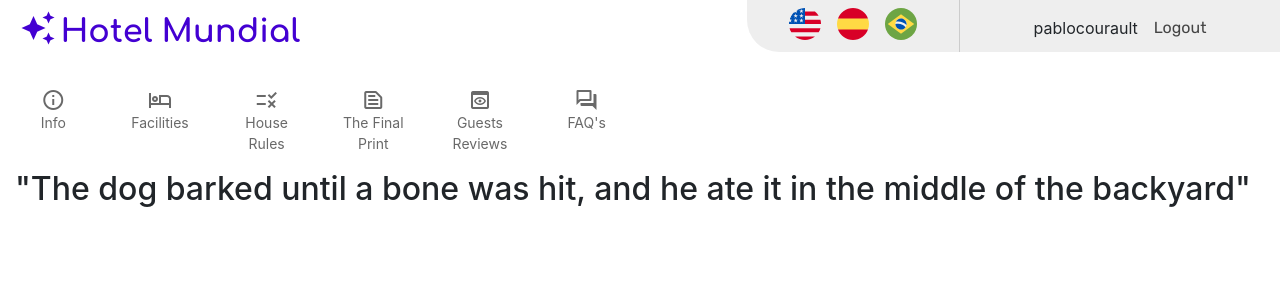
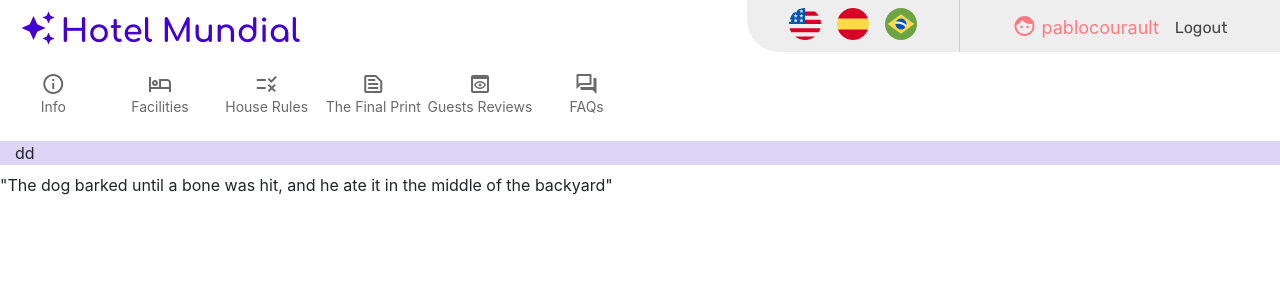
Before and after one commit to pablocourault/Capstone, a Django app: page / in a window 1280 px wide. Shown: the top 300 px of the page. Run offline with Django 3.2, Linux system fonts and the light colour scheme; a user stored in the database is signed in; some libraries are stand-ins or nearby versions.

Commit message:
estilos, estructura del layout

```diff
--- a/hotel/static/hotel/styles.css
+++ b/hotel/static/hotel/styles.css
@@ -63,23 +63,31 @@ body { background-color: #FFF !important;
 .autogestion-item input[type="image"] {padding-right: 16px;
                                        height: 32px;}
 
+#user-authenticated { padding-top: 6px;
+                      font-size: large;
+                      color: #FF7A80; }
 
 .language { height: 32px;
             width: 32px;
             display: block;
             cursor: pointer; }
 
-#header-options-row {padding-top: 24px;}
+#header-info-row {padding-top: 8px;}
 
-.header-options-icons { font-size: 24px;
+.header-info-icons { font-size: 24px;
                      color: dimgray; }
 
-.header-options-label { font-size: 14px;
+.header-info-label { font-size: 14px;
                      font-weight: normal;
                      display: inline-block;
                      text-align: center;
                      color: dimgray;
+                     padding-left: 0;
+                     padding-right: 0;
                      padding-bottom: 8px; } /* to best view in mobile mode */
 
-.header-options-label:hover { cursor: pointer;
+.header-info-label:hover { cursor: pointer;
                            font-weight: bold; }
+
+
+.header-options-col { background-color: #DDD5F5;}
--- a/hotel/templates/hotel/index.html
+++ b/hotel/templates/hotel/index.html
@@ -3,13 +3,13 @@
 {% block body %}
 
   <div class="row">
-    <div class="col">
-    <h2>
+    <div class="col-lg-12 col-sm-12">
+
     {% blocktranslate trimmed %}
       "The dog barked until a bone was hit,
        and he ate it in the middle of the backyard"
     {% endblocktranslate %}
-    </h2>
+
   </div>
   </div>
 
--- a/hotel/templates/hotel/layout.html
+++ b/hotel/templates/hotel/layout.html
@@ -70,9 +70,12 @@
                 <div  class="col-lg-3 col-sm-12" id="name-actions-div">
 
                 {% if user.is_authenticated %}
+                    <div id="user-authenticated">
                     <span class="autogestion-item">
-                        {{ user.username }}
+                        <i class="material-icons icono"> face </i> {{ user.username }}
                     </span>
+                    </div>
+
                 {% endif %}
 
                 {% if user.is_authenticated %}
@@ -95,52 +98,52 @@
 
         </div> <!-- close row cabecera -->
 
-        <div class="row cabecera" id="header-options-row">
+        <div class="row cabecera" id="header-info-row">
 
-            <div class="col-lg-1 col-sm-3 header-options-label">
-            <div class="material-icons-outlined header-options-icons">info</div>
-            <div>Info</div>
+            <div class="col-lg-1 col-sm-3 header-info-label">
+            <div class="material-icons-outlined header-info-icons">info</div>
+            <div>{% translate 'Info' %}</div>
             </div>
 
-            <div class="col-lg-1 col-sm-3 header-options-label">
-            <div class="material-icons-outlined header-options-icons">hotel</div>
-            <div>Facilities</div>
+            <div class="col-lg-1 col-sm-3 header-info-label">
+            <div class="material-icons-outlined header-info-icons">hotel</div>
+            <div>{% translate 'Facilities' %}</div>
             </div>
 
-            <div class="col-lg-1 col-sm-3 header-options-label">
-            <div class="material-icons-outlined header-options-icons">rule</div>
-            <div>House Rules</div>
+            <div class="col-lg-1 col-sm-3 header-info-label">
+            <div class="material-icons-outlined header-info-icons">rule</div>
+            <div>{% translate 'House Rules' %}</div>
             </div>
 
-            <div class="col-lg-1 col-sm-3 header-options-label">
-            <div class="material-icons-outlined header-options-icons">text_snippet</div>
-            <div>The Final Print</div>
+            <div class="col-lg-1 col-sm-3 header-info-label">
+            <div class="material-icons-outlined header-info-icons">text_snippet</div>
+            <div>{% translate 'The Final Print' %}</div>
             </div>
 
-            <div class="col-lg-1 col-sm-3 header-options-label">
-            <div class="material-icons-outlined header-options-icons">preview</div>
-            <div>Guests Reviews</div>
+            <div class="col-lg-1 col-sm-3 header-info-label">
+            <div class="material-icons-outlined header-info-icons">preview</div>
+            <div>{% translate 'Guests Reviews' %}</div>
             </div>
 
-            <div class="col-lg-1 col-sm-3 header-options-label">
-            <div class="material-icons-outlined header-options-icons">question_answer</div>
-            <div>FAQ's</div>
+            <div class="col-lg-1 col-sm-3 header-info-label">
+            <div class="material-icons-outlined header-info-icons">question_answer</div>
+            <div>{% translate 'FAQs' %}</div>
             </div>
 
+        </div> <!-- close header-info-row-->
 
+        <div class="row cabecera" id="header-info-row">
+
+            <div class="col-lg-12 col-sm-12 header-options-col">
+dd
+            </div>
         </div>
 
 
-
-
-
-
-        </div> <!-- close div container-fluid -->
-
-        <div class="container-fluid body">
             {% block body %}
             {% endblock %}
-        </div>
+
+        </div>  <!-- close div container-fluid line 22 -->
 
 
     </body>
```
Also changed, not shown: db.sqlite3, hotel/locale/es/LC_MESSAGES/django.po, hotel/locale/pt/LC_MESSAGES/django.po, 2 other files. Lines whose indentation alone changed are shown as unchanged.
